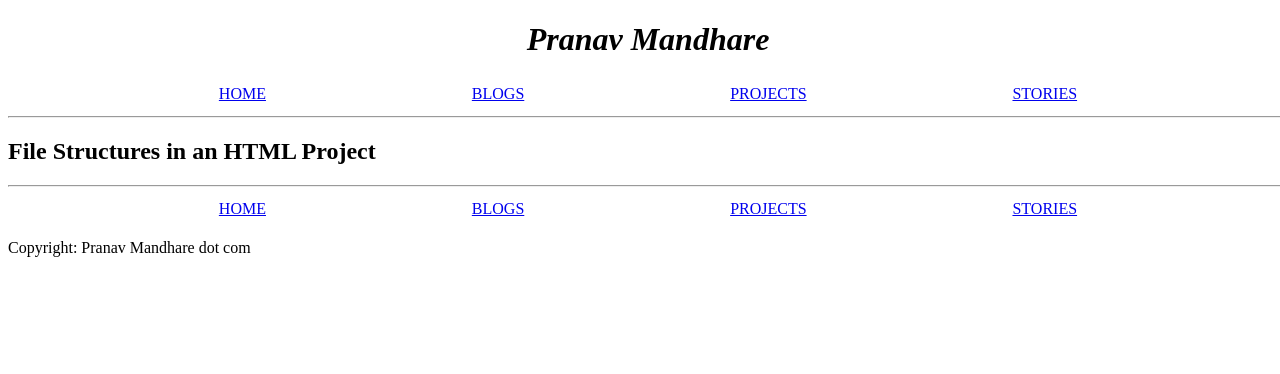
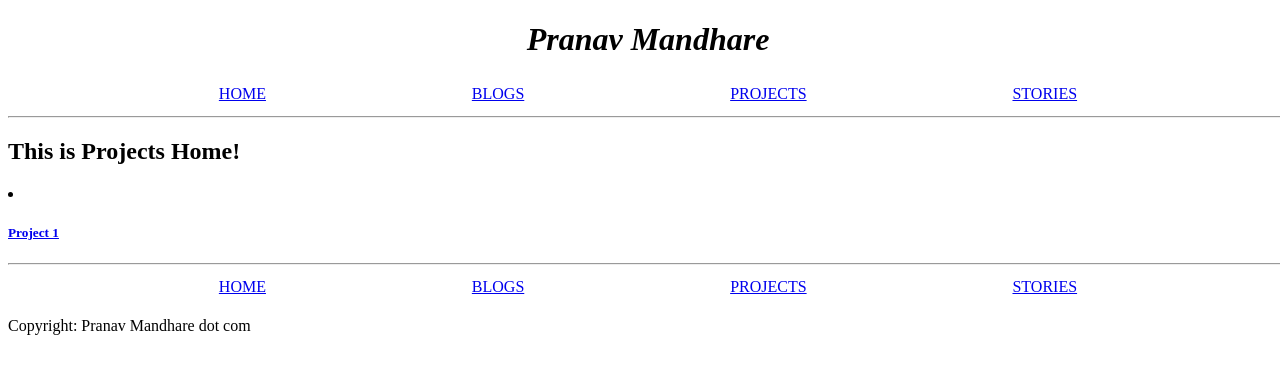
Before and after one commit to pran-av/ElectronicPrestigiousExponents, a React (Vite) app: page /projects in a window 1280 px wide. Shown: the top 374 px of the page. Built offline with nearby package versions, Linux system fonts and the light colour scheme.

Commit message:
Input Cards

```diff
--- a/src/App.jsx
+++ b/src/App.jsx
@@ -1,6 +1,7 @@
 import { BrowserRouter as Router, Routes, Route } from 'react-router-dom';
 import './App.css';
 import HandsOnHTML from './projects/HandsOnHTML';
+import ProjectsHome from './projects/ProjectsHome';
 import Header from './components/Header';
 import Footer from './components/Footer';
 
@@ -10,7 +11,7 @@ export default function App() {
       <Header />
       <Routes>
         <Route path='/' element={<div>Home Page</div>} />
-        <Route path='projects' element={<HandsOnHTML />} />
+        <Route path='projects' element={<ProjectsHome />} />
         <Route path='blogs' element={<HandsOnHTML />} />
         <Route path='stories' element={<HandsOnHTML />} />
         <Route path='*' element={<div>Error: Not a valid page.</div>} />
--- /dev/null
+++ b/src/components/CardItem.jsx
@@ -0,0 +1,17 @@
+import { Link } from 'react-router-dom';
+
+const CardItem = (props) => {
+  return(
+    <>
+      <li className = 'cards_item'>
+        <Link to={props.path}>
+          <div className = 'cards_item_info'>
+            <h5 className = 'cards_item_text'>{props.text}</h5>
+          </div>
+        </Link>
+      </li>
+    </>
+  );
+}
+
+export default CardItem;
--- a/src/projects/HandsOnHTML.jsx
+++ b/src/projects/HandsOnHTML.jsx
@@ -1,5 +1,3 @@
-//import {Header} from '../components/header';
-//import {Footer} from '../components/footer';
 
 const HandsOnHTML = () => {
   return (
--- /dev/null
+++ b/src/projects/ProjectsHome.jsx
@@ -0,0 +1,15 @@
+import CardItem from "../components/CardItem";
+
+const ProjectsHome = () => {
+  return (
+    <section>
+      <h2>This is Projects Home!</h2>
+      <CardItem
+        path='./HandsOnHTML'
+        text='Project 1'
+      />
+    </section>
+  );
+}
+
+export default ProjectsHome;
```
